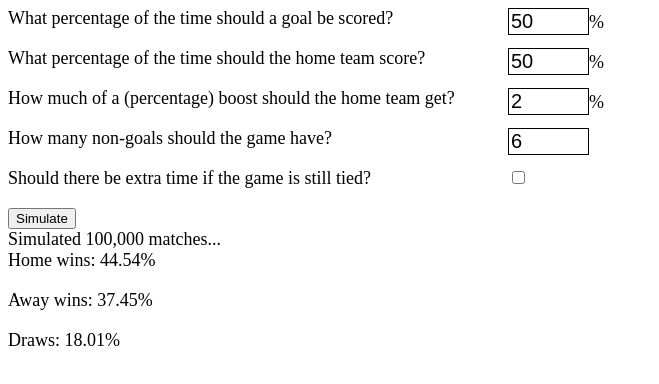
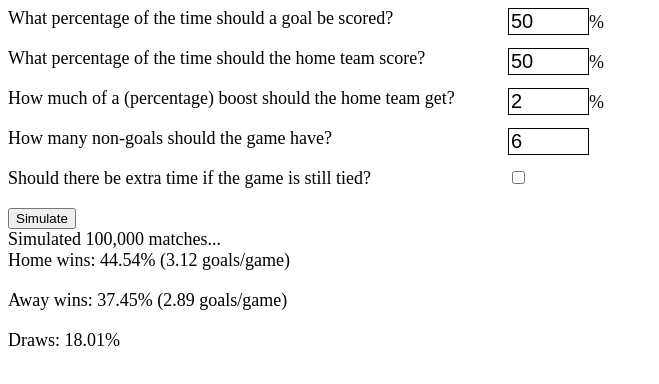
Before and after one commit to kylehill/soccer-simulator, a website: page index.html in a window 1280 px wide. Both pictures are taken after a click on the button "Simulate". Shown: the whole page, without its empty margins (0-659 px from the left). Drawn offline with nearby package versions, Linux system fonts and the light colour scheme; files that its build step writes are made by us from their sources.

Commit message:
Adds GPG

```diff
--- a/index.html
+++ b/index.html
@@ -75,11 +75,14 @@
     Simulated 100,000 matches...
 
     <div class="row">
-      Home wins: <span class="stat js-home-wins"></span>%
+      Home wins:
+      <span class="stat js-home-wins"></span>%
+      (<span class="stat js-home-goals"></span> goals/game)
     </div>
 
     <div class="row">
       Away wins: <span class="stat js-away-wins"></span>%
+      (<span class="stat js-away-goals"></span> goals/game)
     </div>
 
     <div class="row">
--- a/src/js/display.js
+++ b/src/js/display.js
@@ -3,6 +3,11 @@ const simulate = function() {
     home: 0,
     away: 0,
     draw: 0
+  }
+
+  let goals = {
+    home: 0,
+    away: 0
   }
 
   const gameOptions = {
@@ -16,13 +21,20 @@ const simulate = function() {
     penalties: $(".js-penalties").prop("checked")
   }
 
-  for (let i = 0; i < 100000; i++) {
+  let i
+  for (i = 0; i < 100000; i++) {
     const g = game(gameOptions)
     results[g.result]++
+    goals.home += g.home
+    goals.away += g.away
   }
 
   $(".js-home-wins").text(Math.round(results.home / 10) / 100)
+  $(".js-home-goals").text(Math.round(goals.home / (i / 100)) / 100)
+
   $(".js-away-wins").text(Math.round(results.away / 10) / 100)
+  $(".js-away-goals").text(Math.round(goals.away / (i / 100)) / 100)
+
   $(".js-draws").text(Math.round(results.draw / 10) / 100)
 
   $(".result-row").removeClass("hidden")
```
Also changed, not shown: dist/js/display.js.
